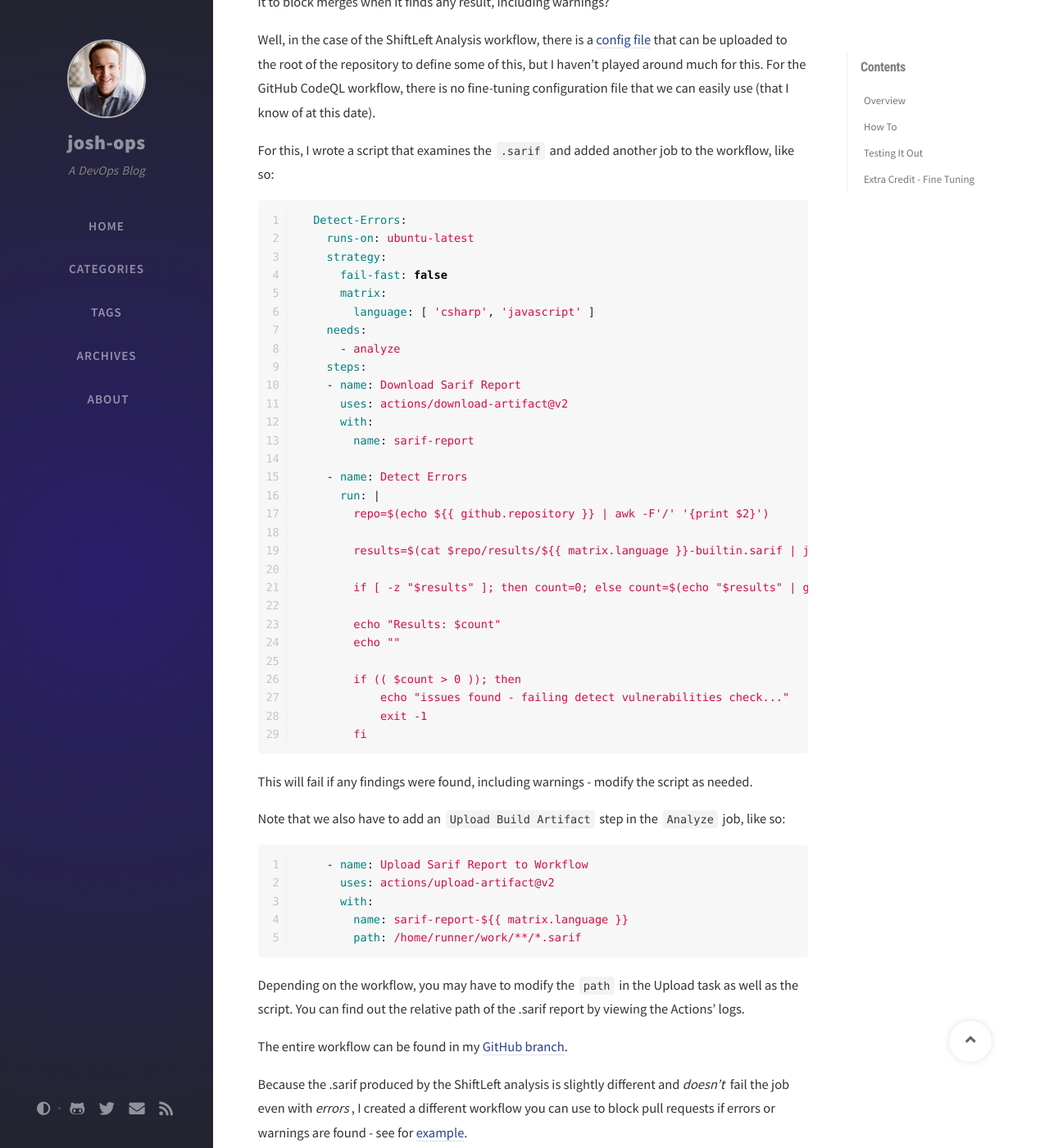
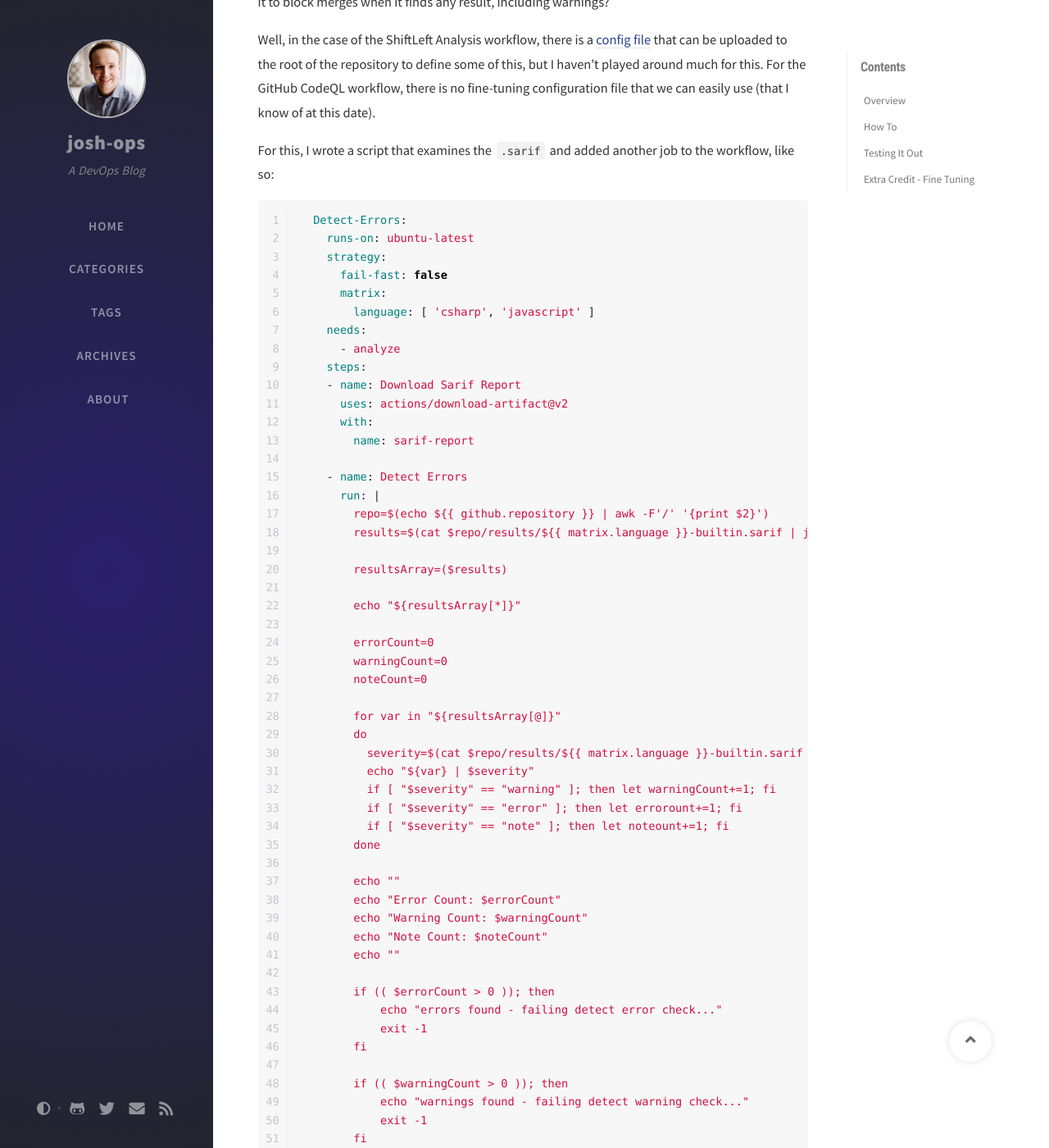
Before and after one commit to joshjohanning/joshjohanning.github.io, a Jekyll site: the page built from _posts/2020-12-16-github-codeql-pr.md, in a window 1280 px wide and 1400 px high, scrolled down 2236 px. Shown: the whole window at 82% size. Built offline with Jekyll 4.4.1, drawn with Linux system fonts in a browser that asks for light colours; nearby versions of some CDN libraries; comment, search, counter and statistics services are not loaded; some of the changed text lies outside the part shown.

Commit message:
updating code

````diff
--- a/_posts/2020-12-16-github-codeql-pr.md
+++ b/_posts/2020-12-16-github-codeql-pr.md
@@ -82,16 +82,38 @@ For this, I wrote a script that examines the `.sarif` and added another job to t
     - name: Detect Errors
       run: |
         repo=$(echo ${{ github.repository }} | awk -F'/' '{print $2}')
+        results=$(cat $repo/results/${{ matrix.language }}-builtin.sarif | jq -r '.runs[].results[].ruleId')
 
-        results=$(cat $repo/results/${{ matrix.language }}-builtin.sarif | jq -r '.runs[].results[].level')
+        resultsArray=($results)
 
-        if [ -z "$results" ]; then count=0; else count=$(echo "$results" | grep -c '^'); fi
+        echo "${resultsArray[*]}"
 
-        echo "Results: $count"
+        errorCount=0
+        warningCount=0
+        noteCount=0
+
+        for var in "${resultsArray[@]}"
+        do
+          severity=$(cat $repo/results/${{ matrix.language }}-builtin.sarif | jq -r '.runs[].tool.driver.rules[] | select(.id=="'$var'").properties."problem.severity"')
+          echo "${var} | $severity"
+          if [ "$severity" == "warning" ]; then let warningCount+=1; fi
+          if [ "$severity" == "error" ]; then let errorount+=1; fi
+          if [ "$severity" == "note" ]; then let noteount+=1; fi
+        done
+
+        echo ""
+        echo "Error Count: $errorCount"
+        echo "Warning Count: $warningCount"
+        echo "Note Count: $noteCount"
         echo ""
 
-        if (( $count > 0 )); then
-            echo "issues found - failing detect vulnerabilities check..."
+        if (( $errorCount > 0 )); then
+            echo "errors found - failing detect error check..."
+            exit -1
+        fi
+
+        if (( $warningCount > 0 )); then
+            echo "warnings found - failing detect warning check..."
             exit -1
         fi
 ```
````
Also changed, not shown: other parts of _posts/2020-12-16-github-codeql-pr.md (+2 -2 lines).
